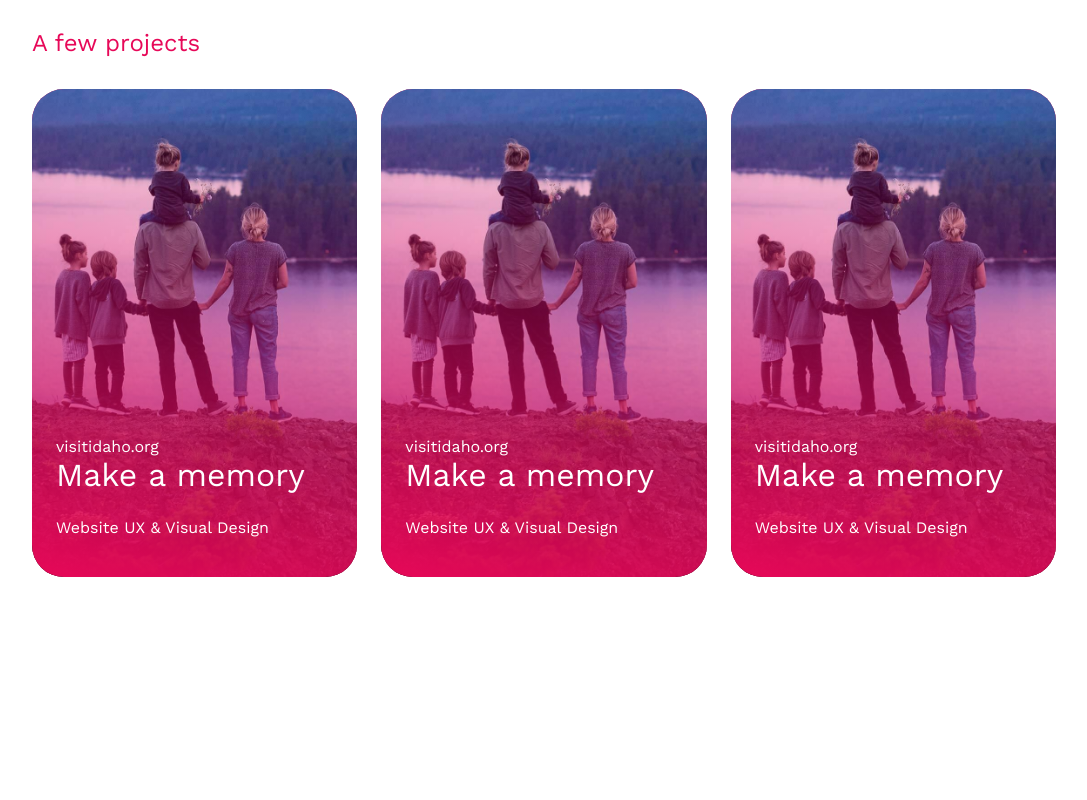
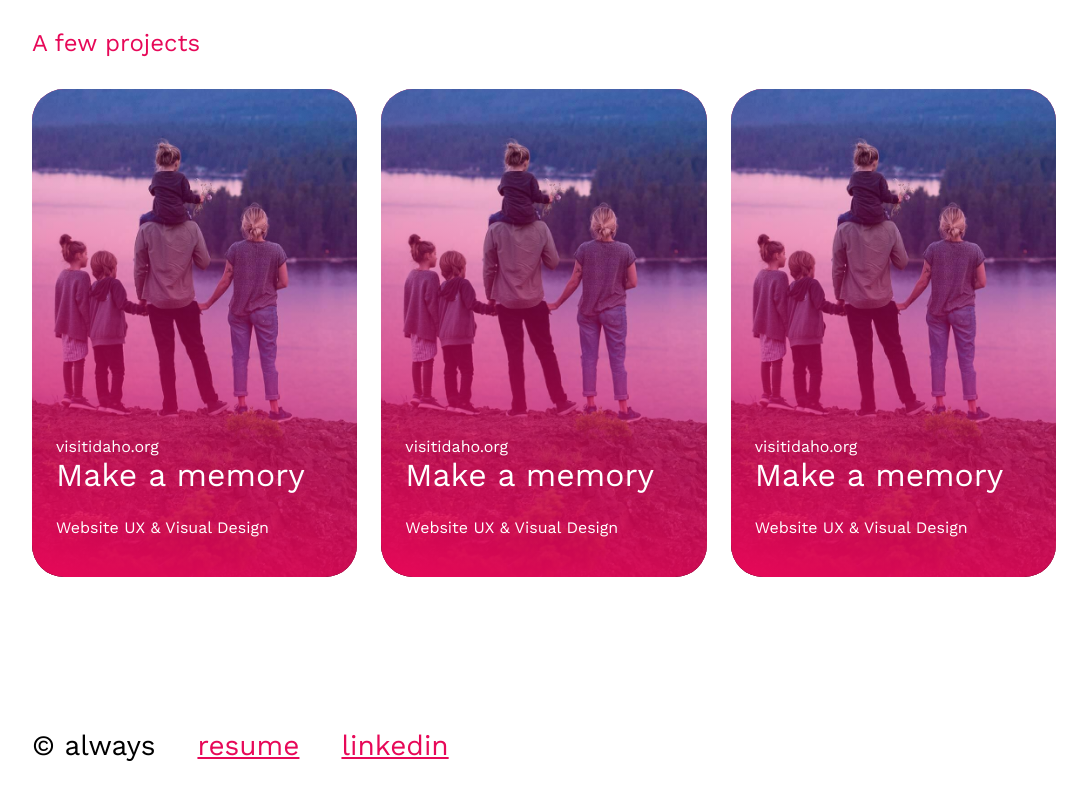
Before and after one commit to stevenorell/sn.portfolio, a Next.js app: page / in a window 1280 px wide. Shown: the part 639-1439 px from the top of the page, without its empty margins (96-1183 px from the left). Before the commit the page ends 1304 px from the top, so only its background shows below. Built offline with nearby package versions, Linux system fonts and the light colour scheme.

Commit message:
Added footer and resume download

```diff
--- /dev/null
+++ b/components/Footer/index.js
@@ -0,0 +1,13 @@
+import styles from './styles.module.css';
+
+const Footer = () => {
+  return (
+    <footer className={styles.footer}>
+      <span className={styles.legal}>&copy; always</span>
+      <a className={styles.link} href="/steve-norell-resume-2022.pdf" download>resume</a>
+      <a className={styles.link} href="https://www.linkedin.com/in/stevenorell/" target="_blank" rel="noopener noreferrer">linkedin</a>
+    </footer>
+  )
+}
+
+export default Footer;
--- /dev/null
+++ b/components/Footer/styles.module.css
@@ -0,0 +1,32 @@
+.footer {
+  padding: 0.75rem;
+  font-size: 1.75rem;
+  display: flex;
+  flex-direction: column;
+  align-items: center;
+
+  @media (min-width: 768px) {
+    padding: 1.5rem;
+    flex-direction: row
+  }
+
+  @media (min-width: 1080px) {
+    padding: 4rem 8rem;
+  }
+
+  & a {
+    color: var(--c--red);
+    text-decoration: underline;
+  }
+}
+
+.legal,
+.link {
+  display: block;
+  margin-bottom: 0.5em;
+
+  @media (min-width: 768px) {
+    margin-right: 1.5em;
+    margin-bottom: 0;
+  }
+}
--- a/pages/index.js
+++ b/pages/index.js
@@ -4,6 +4,7 @@ import Link from 'next/link';
 import styles from './index.module.css';
 
 import Header from '../components/Header';
+import Footer from '../components/Footer';
 import SocialNav from '../components/SocialNav';
 import ProjectCards from '../components/ProjectCards';
 
@@ -34,6 +35,8 @@ export default function Home() {
 
         <ProjectCards />
       </main>
+
+      <Footer />
     </>
   )
 }
```
Also changed, not shown: 1 other file (tests, documents, lock files or other folders).
